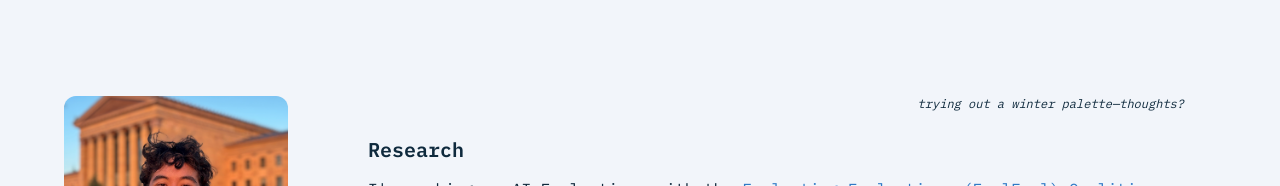
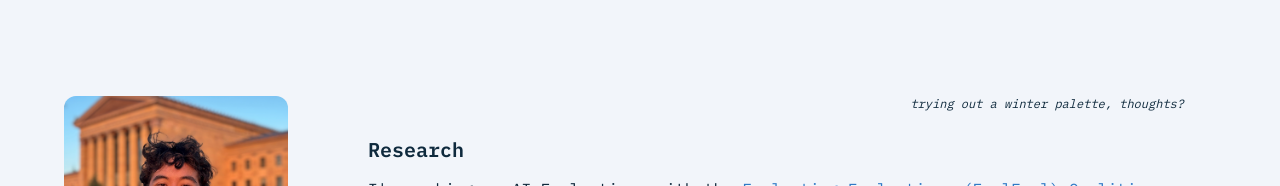
Before and after one commit to andrewtran117/andrewtran117.github.io, a Next.js app: page / in a window 1280 px wide. Shown: the top 186 px of the page. Built offline with nearby package versions, Linux system fonts and the light colour scheme.

Commit message:
bye bye em dash :(

```diff
--- a/app/page.tsx
+++ b/app/page.tsx
@@ -45,7 +45,7 @@ export default function Home() {
           <div className="mb-12 md:pr-16 md:pl-0">
             {/* <h1 className="text-2xl font-semibold mb-4">Hello!</h1> */}
 
-            <p className="italic text-xs mb-6 text-right">trying out a winter palette—thoughts?</p>
+            <p className="italic text-xs mb-6 text-right">trying out a winter palette, thoughts?</p>
 
             {/* Research Section */}
             <div className="mb-8">
```
